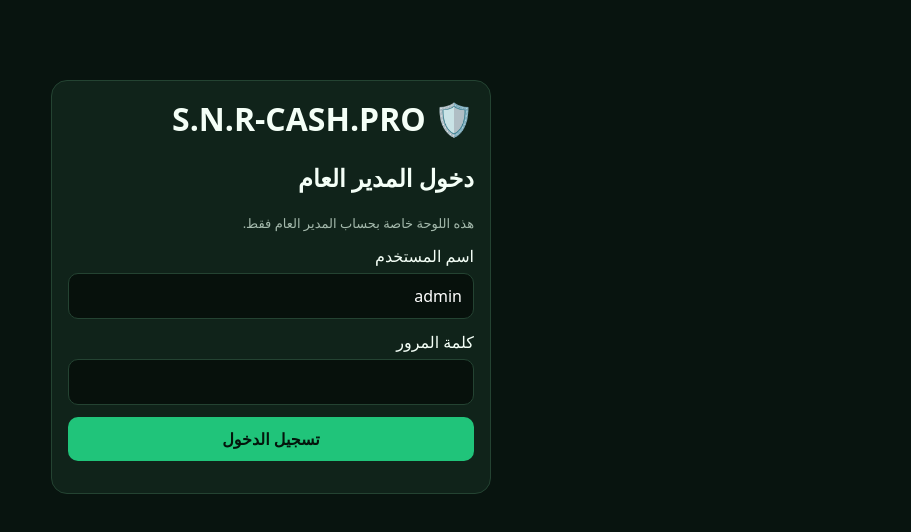
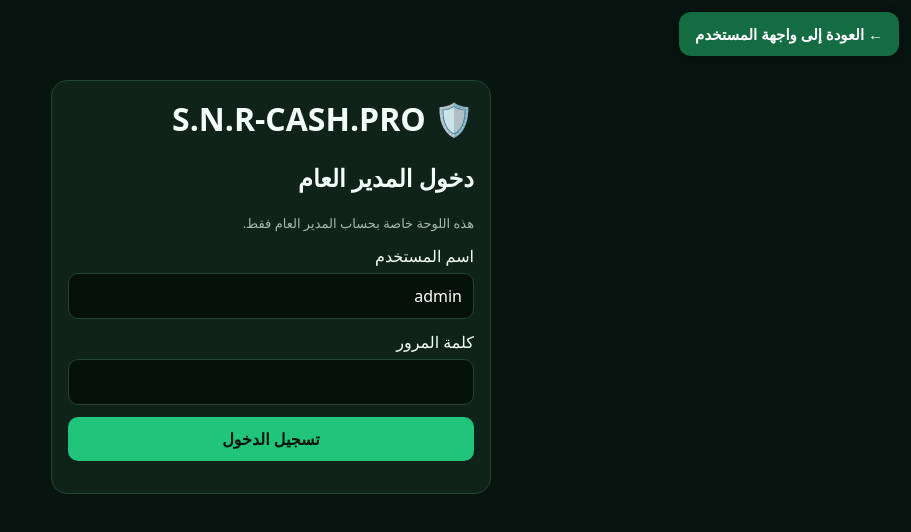
Before and after one commit to jounsami77-spec/NRS-CASH-PRO, a website: page public/admin.html in a window 1280 px wide. Shown: the whole page, without its empty margins (369-1280 px from the left). Drawn offline with Linux system fonts and the light colour scheme; no server answers.

Commit message:
Add return-to-user button on admin page

```diff
--- a/public/admin.html
+++ b/public/admin.html
@@ -256,4 +256,37 @@ $('refresh').onclick=()=>load().catch(e=>$('message').textContent=e.message);
 $('logout').onclick=async()=>{await api('/api/logout',{method:'POST'});location.reload()};
 loginCheck();
 </script>
+
+<!-- NRS_ADMIN_RETURN_BUTTON_V2 -->
+<style>
+#nrs-admin-return-v2 {
+  position: fixed;
+  top: max(12px, env(safe-area-inset-top));
+  right: 12px;
+  z-index: 2147483647;
+  padding: 12px 16px;
+  border: 0;
+  border-radius: 12px;
+  background: #146c43;
+  color: #fff;
+  font-size: 15px;
+  font-weight: 700;
+  box-shadow: 0 3px 12px #0004;
+  cursor: pointer;
+}
+</style>
+<button id="nrs-admin-return-v2" type="button">
+  ← العودة إلى واجهة المستخدم
+</button>
+<script>
+(function () {
+  var b = document.getElementById('nrs-admin-return-v2');
+  if (b) {
+    b.addEventListener('click', function () {
+      window.location.assign('/');
+    });
+  }
+})();
+</script>
+
 </body></html>
```
